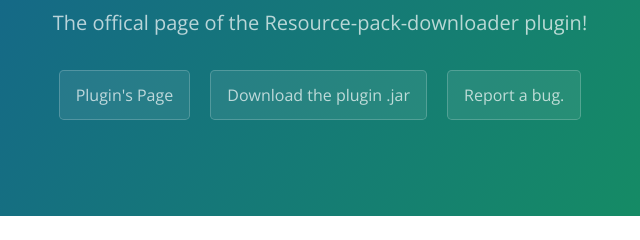
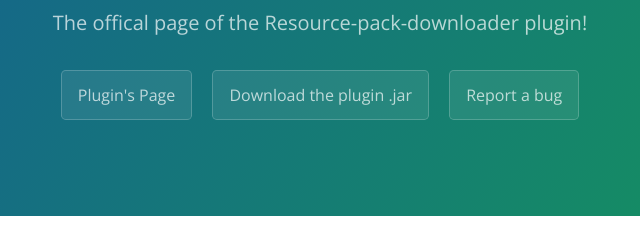
Before and after one commit to jb42300/Resource-Pack-Downloader, a plain HTML site: page index.html in a window 1280 px wide. Shown: the part 167-407 px from the top of the page, 320-960 px from the left. Drawn offline with nearby package versions, Linux system fonts and the light colour scheme.

Commit message:
Update index.html

```diff
--- a/index.html
+++ b/index.html
@@ -15,7 +15,7 @@
       <h2 class="project-tagline">The offical page of the Resource-pack-downloader plugin!</h2>
       <a href="http://www.spigotmc.org/resources/resourcepackdownloader.6262/" class="btn">Plugin's Page</a>
       <a href="http://www.spigotmc.org/attachments/resourcepackdownloader-jar.39296/?version=26336" class="btn">Download the plugin .jar</a>
-      <a href="https://github.com/jb42300/Resource-Pack-Downloader/issues" class="btn">Report a bug.</a>
+      <a href="https://github.com/jb42300/Resource-Pack-Downloader/issues" class="btn">Report a bug</a>
     </section>
 
     <section class="main-content">
```
